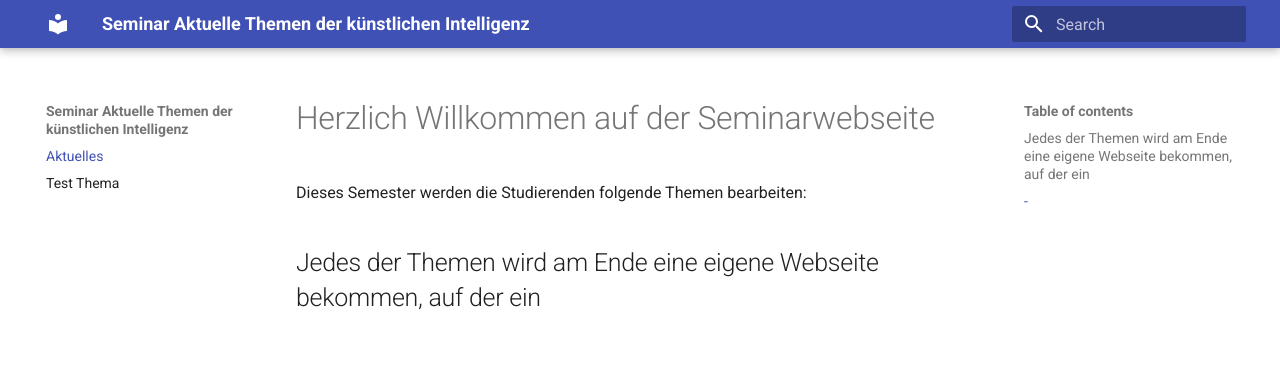
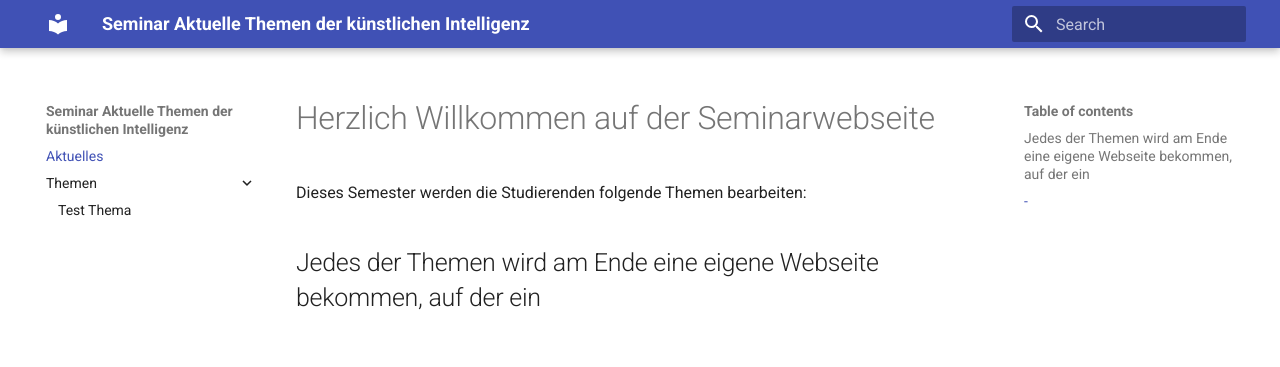
Before and after one commit to le4m4rie/Text-to-Speech, an MkDocs documentation site: the page built from docs/index.md, in a window 1280 px wide. Shown: the top 367 px of the page. Built offline with MkDocs 1.6.1 and Material for MkDocs 9.7.7, drawn with Linux system fonts in a browser that asks for light colours.

Commit message:
fix navbar

```diff
--- a/mkdocs.yml
+++ b/mkdocs.yml
@@ -16,4 +16,4 @@ markdown_extensions:
 plugins:
   - search
   - awesome-pages:
-      collapse_single_pages: true
+      collapse_single_pages: false
```
